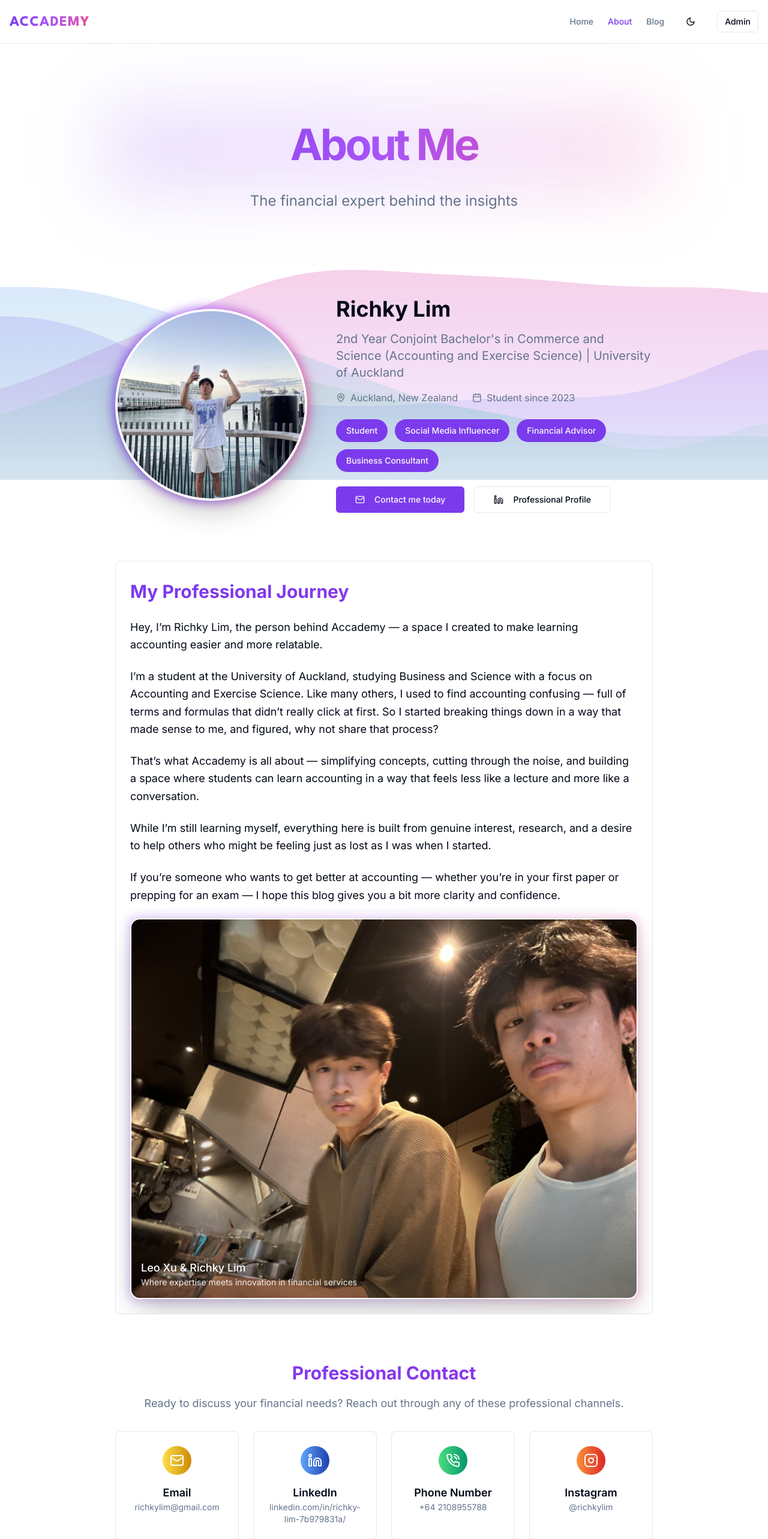
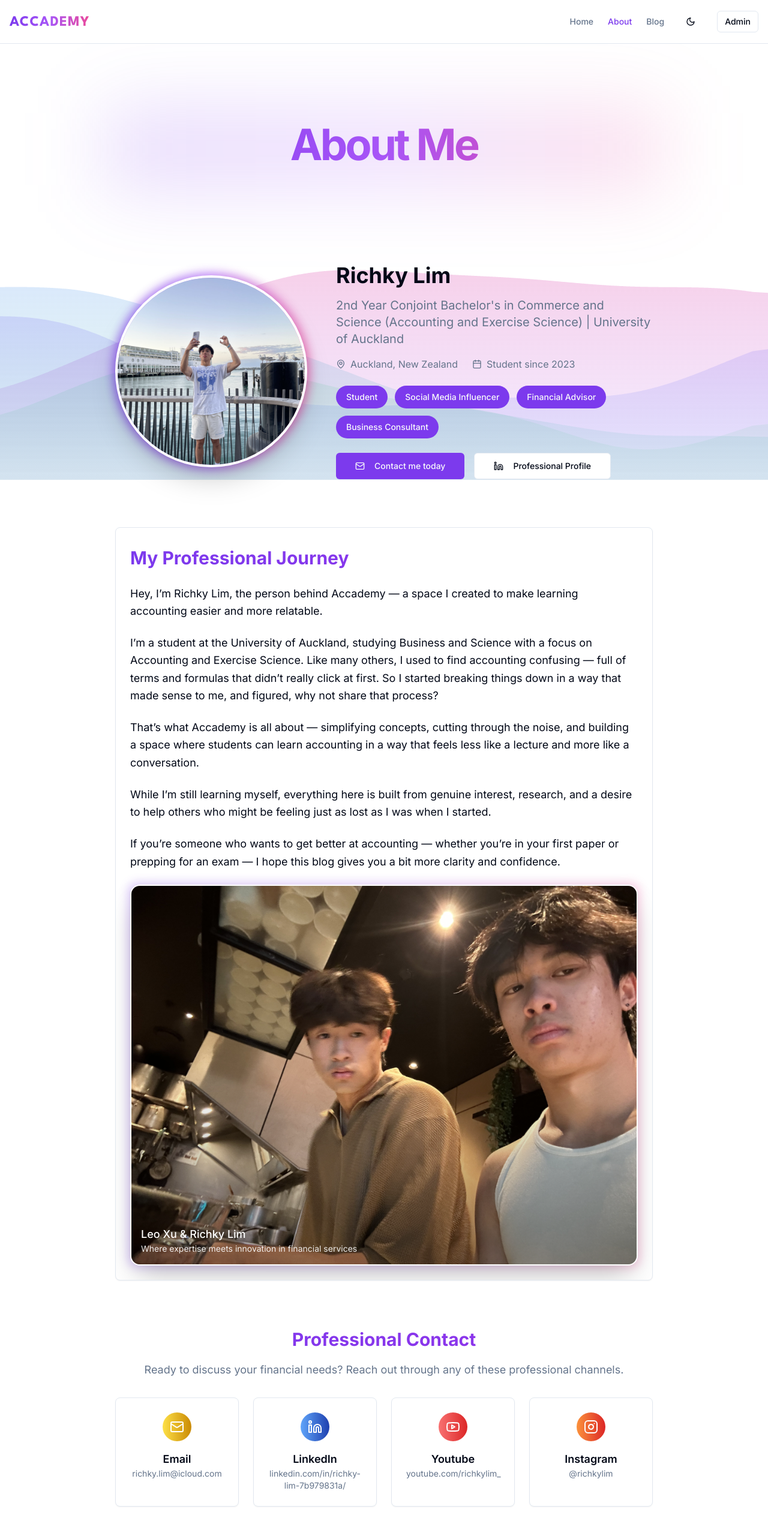
Before and after one commit to Kirion2k/accounting-blog-richky, a Next.js app: page /about in a window 1280 px wide. Shown: the top 2566 px of the page at 60% size. Built offline with nearby package versions, Linux system fonts and the light colour scheme.

Commit message:
Made changes to interface and text

```diff
--- a/app/about/page.tsx
+++ b/app/about/page.tsx
@@ -5,7 +5,7 @@ import Image from "next/image"
 import { Card, CardContent } from "@/components/ui/card"
 import { Badge } from "@/components/ui/badge"
 import { Button } from "@/components/ui/button"
-import { Mail, Twitter, Instagram, Linkedin, MapPin, Calendar, PhoneCallIcon } from "lucide-react"
+import { Mail, Twitter, Instagram, Linkedin, MapPin, Calendar, PhoneCallIcon, YoutubeIcon } from "lucide-react"
 
 export default function AboutPage() {
   const [isVisible, setIsVisible] = useState(false)
@@ -70,13 +70,6 @@ export default function AboutPage() {
               About Me
             </h1>
           </div>
-          <p
-            className={`text-xl md:text-2xl text-muted-foreground transition-all duration-1000 ${isVisible ? "opacity-100 translate-y-0" : "opacity-0 translate-y-8"
-              }`}
-            style={{ transitionDelay: "200ms" }}
-          >
-            The financial expert behind the insights
-          </p>
         </div>
       </section>
 
@@ -123,7 +116,7 @@ export default function AboutPage() {
 
             <div className="flex gap-4 justify-center lg:justify-start">
               <a
-                href="mailto:richkylim@gmail.com"
+                href="mailto:richky.lim@icloud.com"
                 target="_blank"
                 rel="noopener noreferrer"
               >
@@ -221,9 +214,9 @@ export default function AboutPage() {
               {
                 icon: Mail,
                 title: "Email",
-                value: "richkylim@gmail.com",
+                value: "richky.lim@icloud.com",
                 color: "from-yellow-300 to-yellow-600",
-                href: "mailto:richkylim@gmail.com",
+                href: "mailto:richky.lim@icloud.com",
               },
               {
                 icon: Linkedin,
@@ -233,11 +226,11 @@ export default function AboutPage() {
                 href: "https://linkedin.com/in/richky-lim-7b979831a/",
               },
               {
-                icon: PhoneCallIcon,
-                title: "Phone Number",
-                value: "+64 2108955788",
-                color: "from-green-400 to-emerald-600",
-                href: "tel:+642108955788",
+                icon: YoutubeIcon,
+                title: "Youtube",
+                value: "youtube.com/richkylim_",
+                color: "from-red-400 to-red-600",
+                href: "https://www.youtube.com/@richkylim_",
               },
               {
                 icon: Instagram,
--- a/app/page.tsx
+++ b/app/page.tsx
@@ -63,7 +63,7 @@ export default function Home() {
             >
               <Link href="/about">
                 <UsersIcon className="mr-2 h-5 w-5 group-hover:rotate-12 transition-transform" />
-                About the Expert
+                About
               </Link>
             </Button>
           </div>
--- a/components/blog-client.tsx
+++ b/components/blog-client.tsx
@@ -110,17 +110,17 @@ export default function BlogClient({ posts }: BlogClientProps) {
         <section className="text-center space-y-8 py-16">
           <div className="space-y-8 max-w-4xl mx-auto">
             <h1 className="text-5xl md:text-7xl font-bold tracking-tighter bg-gradient-to-r from-primary via-purple-500 to-pink-500 bg-clip-text text-transparent animate-gradient leading-tight pb-4">
-              Financial Insights
+              Learning Accounting
             </h1>
             <p className="text-xl md:text-2xl text-muted-foreground max-w-3xl mx-auto leading-relaxed">
-              Expert accounting advice, tax strategies, and business financial guidance from certified professionals
+              Learn accounting basics, tax concepts, and financial strategies to build your confidence with numbers, all explained in a way that’s clear, practical, and beginner-friendly.
             </p>
           </div>
 
           {/* Stats */}
           <div className="grid grid-cols-1 md:grid-cols-3 gap-6 max-w-2xl mx-auto pt-8">
             {[
-              { icon: TrendingUp, label: "Expert Articles", value: posts.length, color: "text-blue-500" },
+              { icon: TrendingUp, label: "Helpful Articles", value: posts.length, color: "text-blue-500" },
               { icon: Eye, label: "Professional Reads", value: formatNumber(totalProfessionalReads), color: "text-green-500" },
               { icon: Clock, label: "Avg. Read", value: `${avgReadTime} min`, color: "text-purple-500" },
             ].map((stat, index) => (
```
